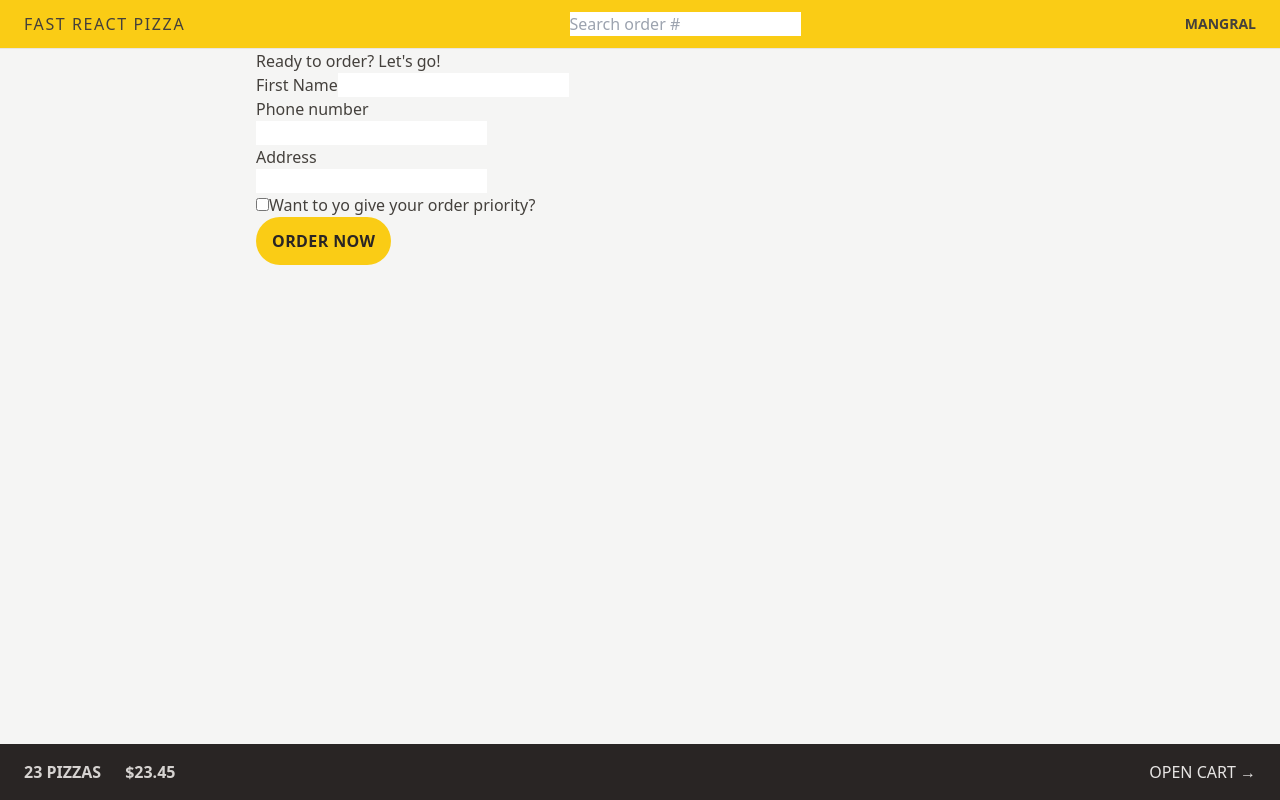
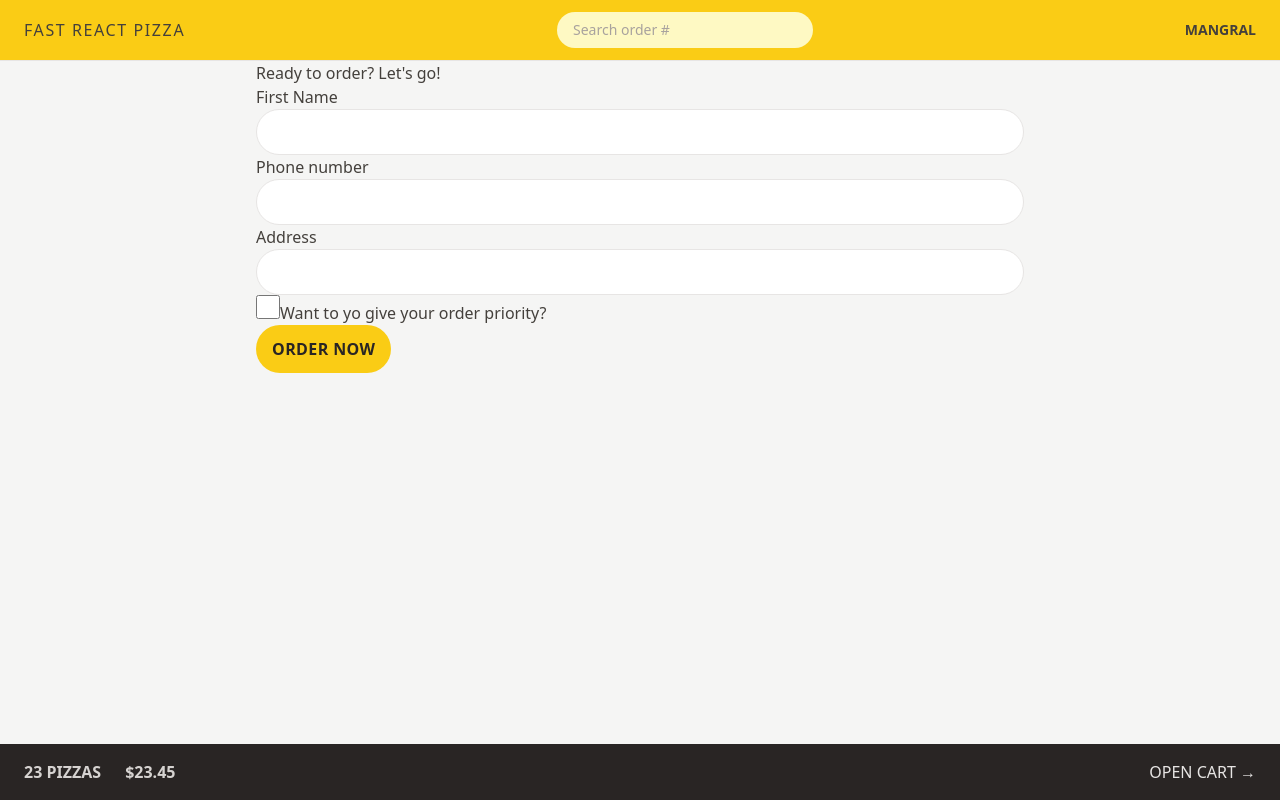
Before and after one commit to armangral/pizza-app, a React (Vite) app: page /order/new in a window 1280 px wide. Built offline with nearby package versions, Linux system fonts and the light colour scheme.

Commit message:
styling form elements

```diff
--- a/src/features/order/CreateOrder.jsx
+++ b/src/features/order/CreateOrder.jsx
@@ -49,13 +49,29 @@
       <Form method="POST">
         <div>
           <label>First Name</label>
-          <input type="text" name="customer" required />
+          <input
+            type="text"
+            name="customer"
+            required
+            className="w-full rounded-full border border-stone-200 px-4
+                        py-2 text-sm transition-all duration-300
+                        placeholder:text-stone-400 focus:outline-none focus:ring
+                         focus:ring-yellow-400 md:px-6 md:py-3 "
+          />
         </div>
 
         <div>
           <label>Phone number</label>
           <div>
-            <input type="tel" name="phone" required />
+            <input
+              type="tel"
+              name="phone"
+              required
+              className="w-full rounded-full border border-stone-200 px-4
+                        py-2 text-sm transition-all duration-300
+                        placeholder:text-stone-400 focus:outline-none focus:ring
+                         focus:ring-yellow-400 md:px-6 md:py-3 "
+            />
           </div>
           {formErrors?.phone && <p>{formErrors.phone}</p>}
         </div>
@@ -63,12 +79,24 @@
         <div>
           <label>Address</label>
           <div>
-            <input type="text" name="address" required />
+            <input
+              className="w-full rounded-full border border-stone-200 px-4
+                        py-2 text-sm transition-all duration-300
+                        placeholder:text-stone-400 focus:outline-none focus:ring
+                         focus:ring-yellow-400 md:px-6 md:py-3 "
+              type="text"
+              name="address"
+              required
+            />
           </div>
         </div>
 
         <div>
           <input
+            className="h-6 w-6 accent-yellow-400
+            focus:outline-none focus:ring
+             focus:ring-yellow-400 focus:ring-offset-2
+            "
             type="checkbox"
             name="priority"
             id="priority"
--- a/src/features/order/SearchOrder.jsx
+++ b/src/features/order/SearchOrder.jsx
@@ -20,6 +20,12 @@
         placeholder="Search order #"
         value={query}
         onChange={(e) => setQuery(e.target.value)}
+        className="w-28 rounded-full bg-yellow-100
+                   px-4 py-2 text-sm
+                   transition-all duration-300
+                   placeholder:text-stone-400 focus:outline-none focus:ring
+                  focus:ring-yellow-500 focus:ring-opacity-50
+                   focus:ring-offset-2 sm:w-64 sm:focus:w-72"
       />
     </form>
   );
```
